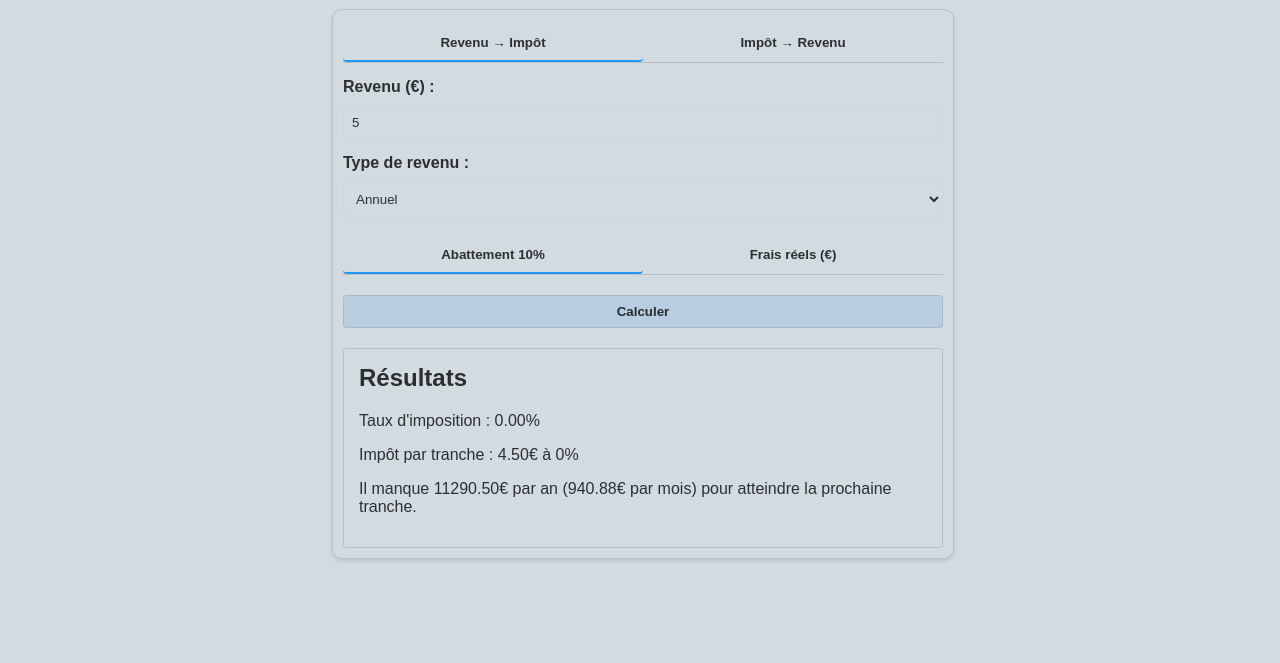
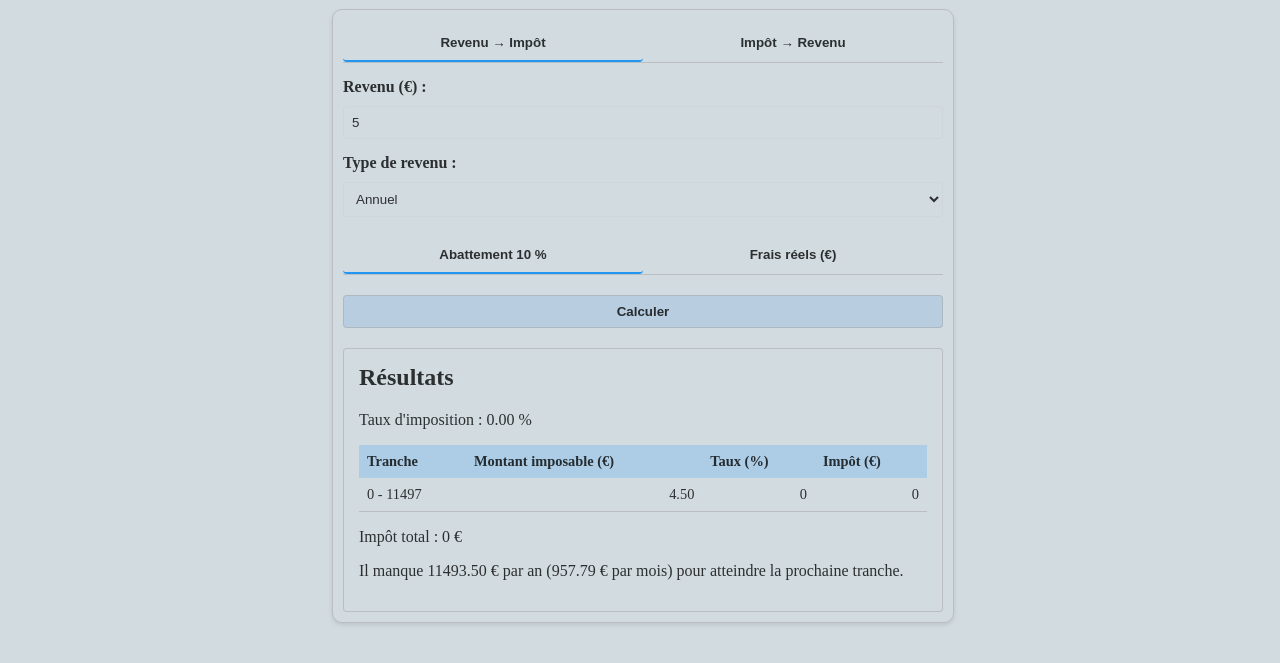
Before and after one commit to odysseu/TrancheMaster, a plain HTML site: page index.html in a window 1280 px wide. Both pictures are taken after typing "5" into the empty fields and a click on the button "Calculer". Shown: the part 83-746 px from the top of the page. Drawn offline with Linux system fonts and the light colour scheme.

Commit message:
Official thresholds, table for details

```diff
--- a/index.html
+++ b/index.html
@@ -1,6 +1,5 @@
 <!DOCTYPE html>
 <html lang="fr">
-
 <head>
     <meta charset="UTF-8">
     <meta name="viewport" content="width=device-width, initial-scale=1.0">
@@ -11,7 +10,6 @@
     <link rel="stylesheet" href="style.css">
     <link id="favicon" rel="icon" href="favicon.ico" type="image/x-icon">
 </head>
-
 <body>
     <header class="sticky-header">
         <div class="header-left">
@@ -29,7 +27,6 @@
             </label>
         </div>
     </header>
-
     <div class="container">
         <!-- Main mode menu -->
         <div class="menu">
@@ -43,7 +40,6 @@
                 <label for="revenu">Revenu (€) :</label>
                 <input type="number" id="revenu" placeholder="Entrez votre revenu">
             </div>
-
             <div class="input-group">
                 <label for="revenu-type">Type de revenu :</label>
                 <select id="revenu-type">
@@ -51,24 +47,33 @@
                     <option value="monthly">Mensuel</option>
                 </select>
             </div>
-
             <!-- Menu for 10% or charges -->
             <div class="menu">
-                <button id="abattement-btn" class="menu-btn active">Abattement 10%</button>
+                <button id="abattement-btn" class="menu-btn active">Abattement 10&nbsp;%</button>
                 <button id="fixed-charges-btn" class="menu-btn">Frais réels (€)</button>
             </div>
-
             <div class="input-group" id="fixed-charges-group" style="display: none;">
                 <label for="fixed-charges">Frais réels (€) :</label>
                 <input type="number" id="fixed-charges" placeholder="Entrez vos frais réels">
             </div>
-
             <button id="calculate-revenu-to-impot-btn" class="calculate-btn">Calculer</button>
-
             <div class="results">
                 <h2>Résultats</h2>
                 <p id="tax-percentage"></p>
-                <p id="money-per-threshold"></p>
+                <table class="threshold-table">
+                    <thead>
+                        <tr>
+                            <th>Tranche</th>
+                            <th>Montant imposable (€)</th>
+                            <th>Taux (%)</th>
+                            <th>Impôt (€)</th>
+                        </tr>
+                    </thead>
+                    <tbody id="threshold-breakdown">
+                        <!-- Filled by JavaScript -->
+                    </tbody>
+                </table>
+                <p id="total-tax"></p>
                 <p id="missing-money"></p>
             </div>
         </div>
@@ -80,46 +85,37 @@
                 <button id="tax-percentage-btn" class="menu-btn active">Pourcentage d'imposition (%)</button>
                 <button id="tax-amount-btn" class="menu-btn">Montant de l'impôt (€)</button>
             </div>
-
             <div class="input-group" id="tax-percentage-group">
                 <label for="tax-percentage-input">Pourcentage d'imposition (%) :</label>
-                <input type="number" id="tax-percentage-input" placeholder="Entrez le pourcentage d'imposition">
+                <input type="number" id="tax-percentage-input" step="0.01" placeholder="Entrez le pourcentage d'imposition">
             </div>
-
-            <div class="input-group" id="tax-amount-group" style="display: none;">
+            <div class="input-group tax-type-group" id="tax-amount-group" style="display: none;">
                 <label for="tax-amount">Montant de l'impôt (€) :</label>
                 <input type="number" id="tax-amount" placeholder="Entrez le montant de l'impôt">
             </div>
-
-            <div class="input-group">
+            <div class="input-group tax-type-group" id="tax-type-group">
                 <label for="tax-type">Type de montant :</label>
                 <select id="tax-type">
                     <option value="yearly">Annuel</option>
                     <option value="monthly">Mensuel</option>
                 </select>
             </div>
-
             <!-- Menu for 10% or charges -->
             <div class="menu">
-                <button id="abattement-reverse-btn" class="menu-btn active">Abattement 10%</button>
+                <button id="abattement-reverse-btn" class="menu-btn active">Abattement 10&nbsp;%</button>
                 <button id="fixed-charges-reverse-btn" class="menu-btn">Frais réels (€)</button>
             </div>
-
             <div class="input-group" id="fixed-charges-group-reverse" style="display: none;">
                 <label for="fixed-charges-reverse">Frais réels (€) :</label>
                 <input type="number" id="fixed-charges-reverse" placeholder="Entrez vos frais réels">
             </div>
-
             <button id="calculate-impot-to-revenu-btn" class="calculate-btn">Calculer</button>
-
             <div class="results">
                 <h2>Résultats</h2>
                 <p id="estimated-revenu"></p>
             </div>
         </div>
     </div>
-
     <script src="script.js"></script>
 </body>
-
 </html>
--- a/script.js
+++ b/script.js
@@ -1,11 +1,17 @@
 // Tax thresholds for 2025 (example values, replace with actual thresholds)
 const TAX_THRESHOLDS = [
-    { min: 0, max: 11294, rate: 0 },
-    { min: 11295, max: 28797, rate: 0.11 },
-    { min: 28798, max: 82341, rate: 0.30 },
-    { min: 82342, max: 177106, rate: 0.41 },
-    { min: 177107, max: Infinity, rate: 0.45 }
+    { min: 0, max: 11497, rate: 0 },
+    { min: 11498, max: 29315, rate: 0.11 },
+    { min: 29316, max: 83823, rate: 0.30 },
+    { min: 83824, max: 180294, rate: 0.41 },
+    { min: 180295, max: Infinity, rate: 0.45 }
 ];
+
+// Helper function to format numbers to 2 decimal places if needed
+function formatNumber(value) {
+    const rounded = Math.round(value * 100) / 100;
+    return Number.isInteger(rounded) ? rounded : rounded.toFixed(2);
+}
 
 document.addEventListener("DOMContentLoaded", () => {
     // Dark/light mode toggle
@@ -48,20 +54,17 @@ document.addEventListener("DOMContentLoaded", () => {
     const abattementBtn = document.getElementById("abattement-btn");
     const fixedChargesBtn = document.getElementById("fixed-charges-btn");
     const fixedChargesGroup = document.getElementById("fixed-charges-group");
-    const methodRevenuToImpotText = document.getElementById("method-revenu-to-impot-text");
 
     abattementBtn.addEventListener("click", () => {
         fixedChargesGroup.style.display = "none";
         abattementBtn.classList.add("active");
         fixedChargesBtn.classList.remove("active");
-        methodRevenuToImpotText.textContent = "Revenu brut - 10% (abattement forfaitaire) = Revenu imposable";
     });
 
     fixedChargesBtn.addEventListener("click", () => {
         fixedChargesGroup.style.display = "block";
         fixedChargesBtn.classList.add("active");
         abattementBtn.classList.remove("active");
-        methodRevenuToImpotText.textContent = "Revenu brut - Frais réels = Revenu imposable";
     });
 
     // Impôt → Revenu: Percentage or value menu
@@ -69,42 +72,39 @@ document.addEventListener("DOMContentLoaded", () => {
     const taxAmountBtn = document.getElementById("tax-amount-btn");
     const taxPercentageGroup = document.getElementById("tax-percentage-group");
     const taxAmountGroup = document.getElementById("tax-amount-group");
-    const methodImpotToRevenuTypeText = document.getElementById("method-impot-to-revenu-type-text");
+    const taxTypeGroup = document.getElementById("tax-type-group");
 
     taxPercentageBtn.addEventListener("click", () => {
         taxPercentageGroup.style.display = "block";
         taxAmountGroup.style.display = "none";
+        taxTypeGroup.classList.add("hidden");
         taxPercentageBtn.classList.add("active");
         taxAmountBtn.classList.remove("active");
-        methodImpotToRevenuTypeText.textContent = "Estimation basée sur le pourcentage d'imposition";
     });
 
     taxAmountBtn.addEventListener("click", () => {
         taxAmountGroup.style.display = "block";
         taxPercentageGroup.style.display = "none";
+        taxTypeGroup.classList.remove("hidden");
         taxAmountBtn.classList.add("active");
         taxPercentageBtn.classList.remove("active");
-        methodImpotToRevenuTypeText.textContent = "Estimation basée sur le montant de l'impôt";
     });
 
     // Impôt → Revenu: 10% or charges menu
     const abattementReverseBtn = document.getElementById("abattement-reverse-btn");
     const fixedChargesReverseBtn = document.getElementById("fixed-charges-reverse-btn");
     const fixedChargesGroupReverse = document.getElementById("fixed-charges-group-reverse");
-    const methodImpotToRevenuChargesText = document.getElementById("method-impot-to-revenu-charges-text");
 
     abattementReverseBtn.addEventListener("click", () => {
         fixedChargesGroupReverse.style.display = "none";
         abattementReverseBtn.classList.add("active");
         fixedChargesReverseBtn.classList.remove("active");
-        methodImpotToRevenuChargesText.textContent = "Revenu brut - 10% (abattement forfaitaire) = Revenu imposable";
     });
 
     fixedChargesReverseBtn.addEventListener("click", () => {
         fixedChargesGroupReverse.style.display = "block";
         fixedChargesReverseBtn.classList.add("active");
         abattementReverseBtn.classList.remove("active");
-        methodImpotToRevenuChargesText.textContent = "Revenu brut - Frais réels = Revenu imposable";
     });
 
     // Revenu → Impôt logic
@@ -112,7 +112,8 @@ document.addEventListener("DOMContentLoaded", () => {
     const revenuTypeSelect = document.getElementById("revenu-type");
     const calculateRevenuToImpotBtn = document.getElementById("calculate-revenu-to-impot-btn");
     const taxPercentageElement = document.getElementById("tax-percentage");
-    const moneyPerThresholdElement = document.getElementById("money-per-threshold");
+    const thresholdBreakdownElement = document.getElementById("threshold-breakdown");
+    const totalTaxElement = document.getElementById("total-tax");
     const missingMoneyElement = document.getElementById("missing-money");
 
     calculateRevenuToImpotBtn.addEventListener("click", () => {
@@ -136,8 +137,23 @@ document.addEventListener("DOMContentLoaded", () => {
             taxableIncome = yearlyRevenu - fixedCharges;
         }
 
-        const tax = calculateTax(taxableIncome);
+        const { tax, breakdown } = calculateTaxWithBreakdown(taxableIncome);
         const taxPercentage = (tax / yearlyRevenu) * 100;
+
+        // Display threshold breakdown
+        thresholdBreakdownElement.innerHTML = "";
+        breakdown.forEach(threshold => {
+            const row = document.createElement("tr");
+            const formattedTaxableAmount = formatNumber(threshold.taxableAmount);
+            const formattedTax = formatNumber(threshold.tax);
+            row.innerHTML = `
+                <td>${formatNumber(threshold.min)}\u00A0-\u00A0${threshold.max === Infinity ? "+∞" : formatNumber(threshold.max)}</td>
+                <td>${formattedTaxableAmount}</td>
+                <td>${threshold.rate * 100}</td>
+                <td>${formattedTax}</td>
+            `;
+            thresholdBreakdownElement.appendChild(row);
+        });
 
         const currentThreshold = TAX_THRESHOLDS.find(threshold =>
             taxableIncome >= threshold.min && taxableIncome <= threshold.max
@@ -149,9 +165,9 @@ document.addEventListener("DOMContentLoaded", () => {
         let missingMoneyYearly = nextThreshold ? nextThreshold.min - taxableIncome : 0;
         let missingMoneyMonthly = missingMoneyYearly / 12;
 
-        taxPercentageElement.textContent = `Taux d'imposition : ${taxPercentage.toFixed(2)}%`;
-        moneyPerThresholdElement.textContent = `Impôt par tranche : ${formatMoneyPerThreshold(taxableIncome)}`;
-        missingMoneyElement.textContent = `Il manque ${missingMoneyYearly.toFixed(2)}€ par an (${missingMoneyMonthly.toFixed(2)}€ par mois) pour atteindre la prochaine tranche.`;
+        taxPercentageElement.textContent = `Taux d'imposition : ${taxPercentage.toFixed(2)} %`;
+        totalTaxElement.textContent = `Impôt total : ${formatNumber(tax)}\u00A0€`;
+        missingMoneyElement.textContent = `Il manque ${formatNumber(missingMoneyYearly)}\u00A0€ par an (${formatNumber(missingMoneyMonthly)}\u00A0€ par mois) pour atteindre la prochaine tranche.`;
     });
 
     // Impôt → Revenu logic
@@ -172,7 +188,7 @@ document.addEventListener("DOMContentLoaded", () => {
                 return;
             }
             const estimatedRevenu = estimateRevenuFromTaxPercentage(taxPercentage, chargesType, fixedCharges);
-            estimatedRevenuElement.textContent = `Revenu annuel estimé : ${estimatedRevenu.yearly.toFixed(2)}€ (Mensuel : ${estimatedRevenu.monthly.toFixed(2)}€)`;
+            estimatedRevenuElement.textContent = `Revenu annuel estimé : ${formatNumber(estimatedRevenu.yearly)}\u00A0€ (Mensuel : ${formatNumber(estimatedRevenu.monthly)}\u00A0€)`;
         } else {
             const taxAmount = parseFloat(document.getElementById("tax-amount").value);
             if (isNaN(taxAmount)) {
@@ -182,32 +198,31 @@ document.addEventListener("DOMContentLoaded", () => {
             const taxType = taxTypeSelect.value;
             const yearlyTax = taxType === "monthly" ? taxAmount * 12 : taxAmount;
             const estimatedRevenu = estimateRevenuFromTax(yearlyTax, chargesType, fixedCharges);
-            estimatedRevenuElement.textContent = `Revenu annuel estimé : ${estimatedRevenu.yearly.toFixed(2)}€ (Mensuel : ${estimatedRevenu.monthly.toFixed(2)}€)`;
+            estimatedRevenuElement.textContent = `Revenu annuel estimé : ${formatNumber(estimatedRevenu.yearly)}\u00A0€ (Mensuel : ${formatNumber(estimatedRevenu.monthly)}\u00A0€)`;
         }
     });
 
-    // Function to calculate tax based on taxable income
-    function calculateTax(taxableIncome) {
+    // Function to calculate tax with breakdown by threshold
+    function calculateTaxWithBreakdown(taxableIncome) {
         let tax = 0;
+        const breakdown = [];
+
         for (const threshold of TAX_THRESHOLDS) {
             if (taxableIncome > threshold.min) {
                 const taxableAmount = Math.min(taxableIncome, threshold.max) - threshold.min;
-                tax += taxableAmount * threshold.rate;
+                const thresholdTax = taxableAmount * threshold.rate;
+                tax += thresholdTax;
+                breakdown.push({
+                    min: threshold.min,
+                    max: threshold.max,
+                    rate: threshold.rate,
+                    taxableAmount: taxableAmount,
+                    tax: thresholdTax
+                });
             }
         }
-        return tax;
-    }
 
-    // Function to format money per threshold
-    function formatMoneyPerThreshold(taxableIncome) {
-        let result = "";
-        for (const threshold of TAX_THRESHOLDS) {
-            if (taxableIncome > threshold.min) {
-                const taxableAmount = Math.min(taxableIncome, threshold.max) - threshold.min;
-                result += `${taxableAmount.toFixed(2)}€ à ${(threshold.rate * 100)}%, `;
-            }
-        }
-        return result.slice(0, -2);
+        return { tax: formatNumber(tax), breakdown };
     }
 
     // Function to estimate revenu from tax amount
@@ -218,8 +233,8 @@ document.addEventListener("DOMContentLoaded", () => {
             estimatedTaxableIncome / 0.9 :
             estimatedTaxableIncome + fixedCharges;
         return {
-            yearly: estimatedRevenu,
-            monthly: estimatedRevenu / 12
+            yearly: formatNumber(estimatedRevenu),
+            monthly: formatNumber(estimatedRevenu / 12)
         };
     }
 
@@ -240,8 +255,20 @@ document.addEventListener("DOMContentLoaded", () => {
         }
 
         return {
-            yearly: estimatedRevenu,
-            monthly: estimatedRevenu / 12
+            yearly: formatNumber(estimatedRevenu),
+            monthly: formatNumber(estimatedRevenu / 12)
         };
     }
+
+    // Function to calculate tax based on taxable income
+    function calculateTax(taxableIncome) {
+        let tax = 0;
+        for (const threshold of TAX_THRESHOLDS) {
+            if (taxableIncome > threshold.min) {
+                const taxableAmount = Math.min(taxableIncome, threshold.max) - threshold.min;
+                tax += taxableAmount * threshold.rate;
+            }
+        }
+        return formatNumber(tax);
+    }
 });
--- a/style.css
+++ b/style.css
@@ -19,6 +19,14 @@
     --toggle-dark-bg-color: #1b3b627a;
     --header-box-shadow: #0c1116b4;
     --header-left-logo: 40px;
+    --table-header-bg: #2195f335;
+    /* --table-header-text: #ffffff; */
+    --table-even-row: #f2f2f2;
+    --table-dark-even-row: #2a3b4d;
+    --table-hover-row: #e3f2fd;
+    --table-dark-hover-row: #3a4b5d;
+    --light-table-header-text: #0000005b;
+    --dark-table-header-text: #d1dbe07c;
 }
 
 body {
@@ -30,12 +38,14 @@ body {
     --input-border-color: var(--light-input-border-color);
     --slider-knob-color: var(--light-slider-knob-color);
     --toggle-bg-color: var(--toggle-light-bg-color);
+    --table-even-row-color: var(--table-even-row);
+    --table-hover-row-color: var(--table-hover-row);
+    --table-header-text: var(--light-table-header-text)
     font-family: Arial, sans-serif;
     background-color: var(--bg-color);
     color: var(--text-color);
     overflow-x: hidden;
     width: calc(100% - 10px);
-    /* margin: 5px; */
     transition: background-color 0.3s, color 0.3s;
 }
 
@@ -48,6 +58,9 @@ body.dark-mode {
     --input-border-color: var(--dark-input-border-color);
     --slider-knob-color: var(--dark-slider-knob-color);
     --toggle-bg-color: var(--toggle-dark-bg-color);
+    --table-even-row-color: var(--table-dark-even-row);
+    --table-hover-row-color: var(--table-dark-hover-row);
+    --table-header-text: var(--dark-table-header-text);
 }
 
 /* Slider styles */
@@ -173,7 +186,6 @@ button:hover {
 
 /* Container styles */
 .container {
-    /* width: 95%; */
     max-width: 600px;
     margin: 20px auto;
     padding: 10px;
@@ -204,6 +216,48 @@ button:hover {
     margin-top: 0;
 }
 
+/* Threshold table styles */
+.threshold-table {
+    width: 100%;
+    border-collapse: collapse;
+    margin-top: 15px;
+    font-size: 0.9em;
+}
+
+.threshold-table th {
+    background-color: var(--table-header-bg);
+    color: var(--table-header-text);
+    padding: 8px;
+    text-align: left;
+}
+
+.threshold-table td {
+    padding: 8px;
+    text-align: right;
+    border-bottom: 1px solid var(--border-color);
+}
+
+.threshold-table tr:nth-child(even) {
+    background-color: var(--table-even-row-color);
+}
+
+.threshold-table tr:hover {
+    background-color: var(--table-hover-row-color);
+}
+
+.threshold-table td:first-child {
+    text-align: left;
+}
+
+/* Tax type group */
+.tax-type-group {
+    display: block;
+}
+
+.tax-type-group.hidden {
+    display: none;
+}
+
 .header-left .header-logo {
     max-height: var(--header-left-logo);
     cursor: pointer;
--- a/webmanifest.json
+++ b/webmanifest.json
@@ -1,7 +1,7 @@
 {
   "name": "TrancheMaster",
   "short_name": "TrancheMaster",
-  "description": "This simulator helps determine when it becomes more cost-effective to buy a property rather than continue renting.",
+  "description": "This simulator helps determine what threshold of tax you are depending on your income, and vice versa.",
   "scope": "/TrancheMaster/",
   "start_url": "/TrancheMaster/",
   "display": "standalone",
```
Also changed, not shown: README.md.
